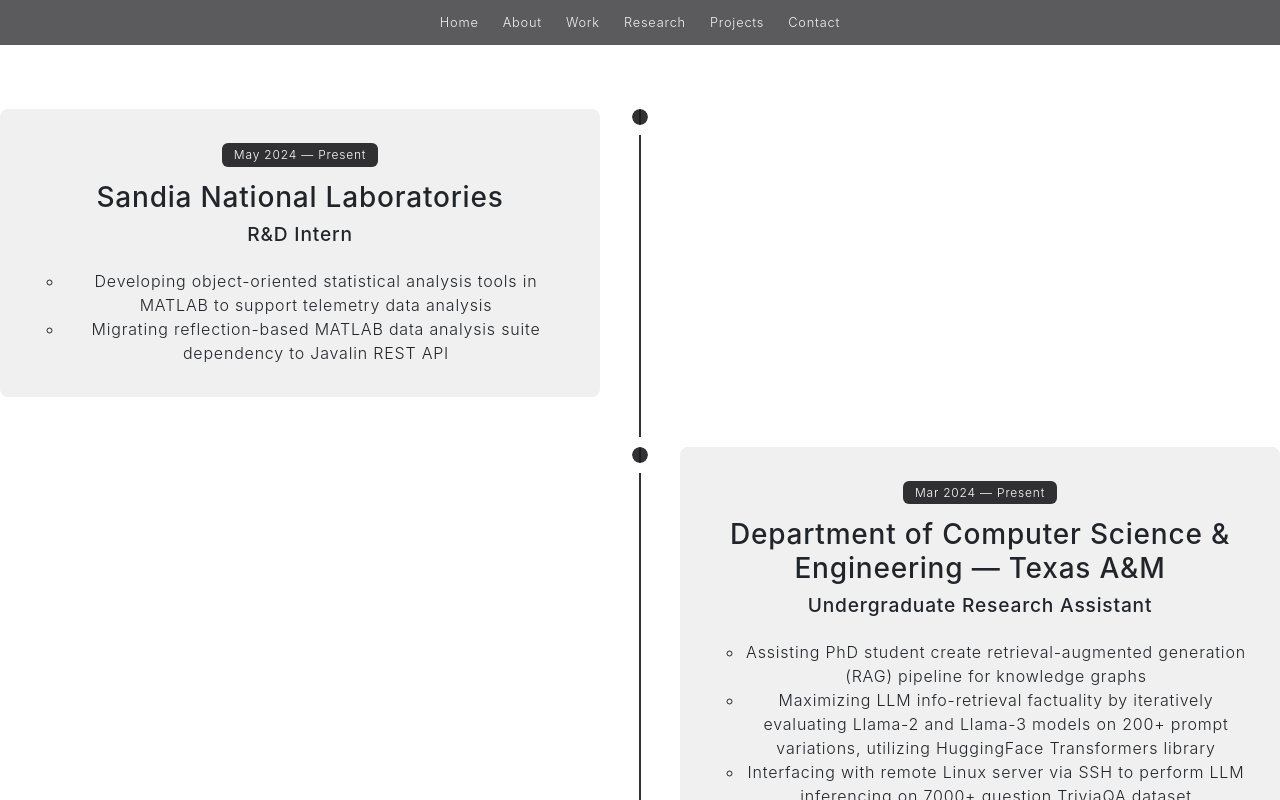
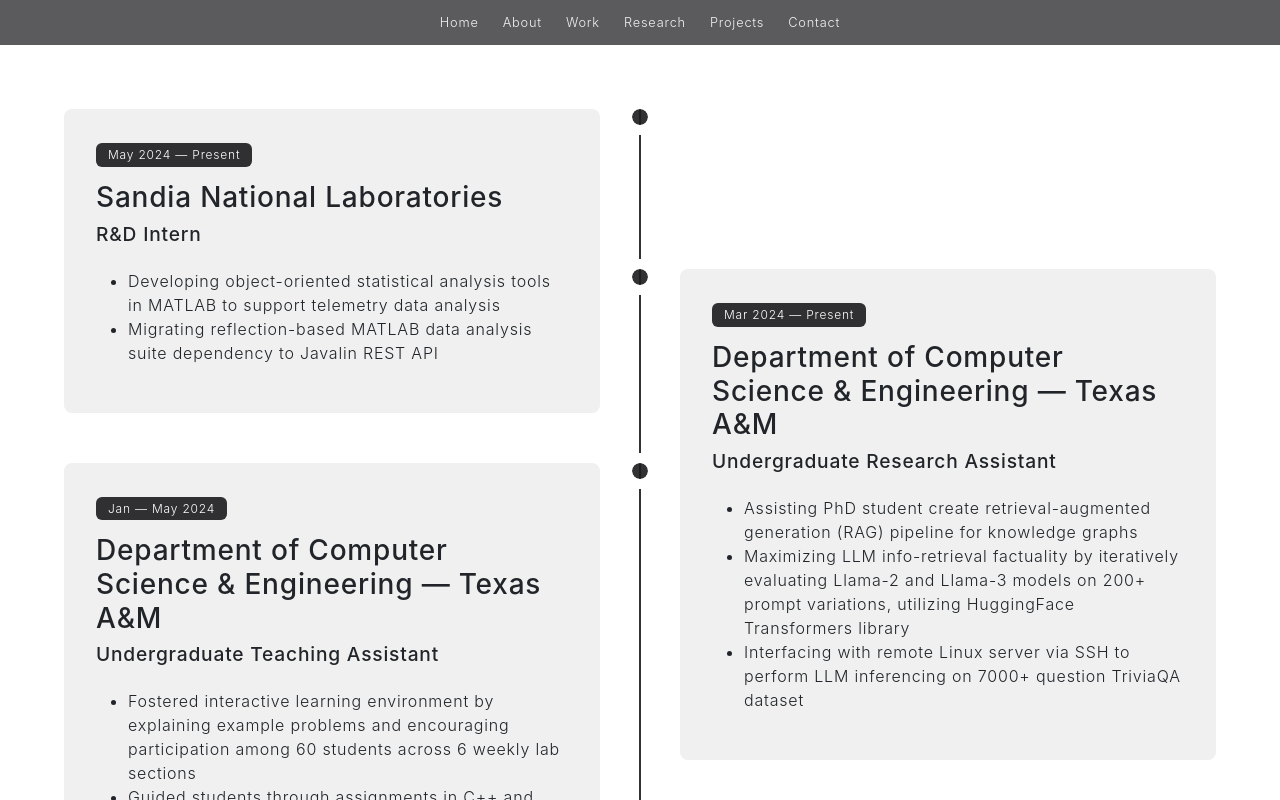
Before and after one commit to N1v3x2/n1v3x2.github.io, a React (Create React App) app: page /work in a window 1280 px wide. Shown: the top 800 px of the page. Built offline with nearby package versions, Linux system fonts and the light colour scheme.

Commit message:
add timeline with staggered events

```diff
--- a/src/pages/Work.css
+++ b/src/pages/Work.css
@@ -12,38 +12,56 @@
 }
 
 /* Styling */
-.timeline {
+.timeline-container {
+    display: flex;
+    justify-content: center;
+    max-width: 90em;
     margin: 4em auto;
     position: relative;
-    max-width: 90em;
-    list-style: none;
-    padding: 0;
 }
 
-.timeline:before {
-    background-color: rgb(28, 28, 30, 0.9);
+.timeline-container::before {
     content: '';
     position: absolute;
     top: 0;
     left: 50%;
     width: 2px;
     height: 100%;
+    background-color: rgb(28, 28, 30, 0.9);
     transform: translateX(-50%);
 }
 
-.timeline-event {
-    position: relative;
-    width: 50%;
-    margin-bottom: 50px;
+.timeline-column {
+    width: 45%;
+    display: flex;
+    flex-direction: column;
 }
 
-.timeline-event.left {
-    left: 0;
+.left-column {
+    align-items: flex-end;
+}
+
+.right-column {
+    align-items: flex-start;
+    margin-top: 10rem;
+}
+
+.timeline-event {
+    width: 100%;
+    margin-bottom: 50px;
+    position: relative;
+}
+
+.timeline-event-content {
+    width: 100%;
+    position: relative;
+}
+
+.left-column .timeline-event-content {
     padding-right: 40px;
 }
 
-.timeline-event.right {
-    left: 50%;
+.right-column .timeline-event-content {
     padding-left: 40px;
 }
 
@@ -63,8 +81,8 @@
 .timeline-event-copy {
     padding: 2em;
     border-radius: 8px;
-    position: relative;
     background-color: var(--system-gray);
+    text-align: left;
 }
 
 .timeline-event-copy h3 {
@@ -95,11 +113,11 @@
     height: 1em;
 }
 
-.left .timeline-event-icon {
+.left-column .timeline-event-icon {
     right: -0.5em;
 }
 
-.right .timeline-event-icon {
+.right-column .timeline-event-icon {
     left: -0.5em;
 }
 
--- a/src/pages/Work.js
+++ b/src/pages/Work.js
@@ -1,9 +1,10 @@
 import React from "react";
 import "./Work.css";
 
-const TimelineEvent = ({ event, index }) => (
-  <li className={`timeline-event ${index % 2 === 0 ? 'left' : 'right'}`}>
-    <label className="timeline-event-icon"></label>
+const TimelineEvent = ({ event }) => (
+  <div className="timeline-event">
+    <div className="timeline-event-content">
+      <div className="timeline-event-icon"></div>
       <div className="timeline-event-copy scale">
         <p className="timeline-event-thumbnail">{event.date}</p>
         <h3>{event.company}</h3>
@@ -14,7 +15,8 @@
           ))}
         </ul>
       </div>
-  </li>
+    </div>
+  </div>
 );
 
 const Work = () => {
@@ -69,13 +71,24 @@
     },
   ];
 
+  // Split events into left and right columns
+  const leftEvents = events.filter((_, index) => index % 2 === 0);
+  const rightEvents = events.filter((_, index) => index % 2 !== 0);
+
   return (
     <div className="Work">
-      <ul className="timeline">
-        {events.map((event, index) => (
-          <TimelineEvent key={index} event={event} index={index} />
+      <div className="timeline-container">
+        <div className="timeline-column left-column">
+          {leftEvents.map((event, index) => (
+            <TimelineEvent key={index} event={event} />
           ))}
-      </ul>
+        </div>
+        <div className="timeline-column right-column">
+          {rightEvents.map((event, index) => (
+            <TimelineEvent key={index} event={event} />
+          ))}
+        </div>
+      </div>
     </div>
   );
 };
```
Lines whose indentation alone changed are shown as unchanged.
